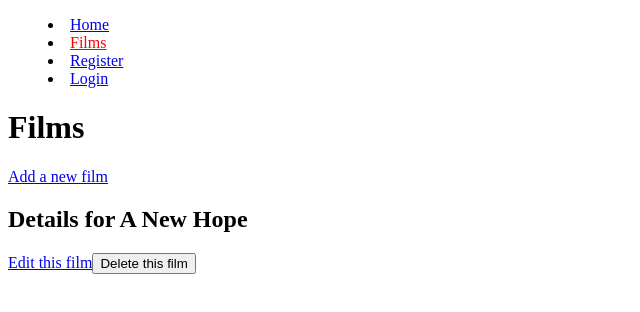
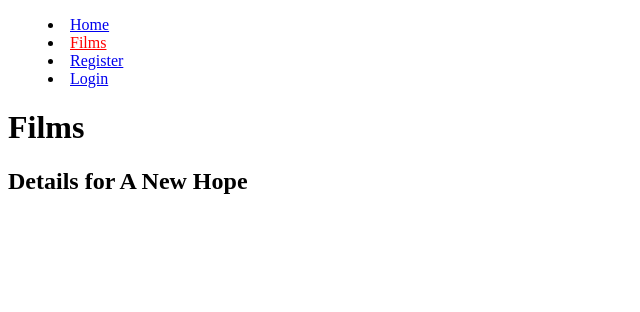
Before and after one commit to PaulNegoescu/siit-34, a React (Vite) app: page /films/1 in a window 1280 px wide. Shown: the top 312 px of the page, without its empty margins (0-640 px from the left). Built offline with nearby package versions, Linux system fonts and the light colour scheme; data requests are answered from the project's data file.

Commit message:
Removed actions from users who are not logged in

```diff
--- a/src/features/Films/FilmDetails.jsx
+++ b/src/features/Films/FilmDetails.jsx
@@ -37,8 +37,12 @@ export function FilmDetails() {
   return (
     <>
       <h2>Details for {film.title}</h2>
-      <Link to="edit">Edit this film</Link>
-      <button onClick={handleDelete}>Delete this film</button>
+      {token && (
+        <>
+          <Link to="edit">Edit this film</Link>
+          <button onClick={handleDelete}>Delete this film</button>
+        </>
+      )}
     </>
   );
 }
--- a/src/features/Films/index.jsx
+++ b/src/features/Films/index.jsx
@@ -1,5 +1,6 @@
 import { Outlet, Route, Routes } from 'react-router-dom';
 import { CustomNavLink } from '../../components';
+import { useAuthContext } from '../Auth';
 import { AuthRequiredRoute } from '../Auth/AuthRequiredRoute';
 import { AddFilmForm } from './AddFilmForm';
 import { FilmCard } from './FilmCard';
@@ -11,10 +12,11 @@ export { FilmCard, FilmDetails, FilmList, UpdateFilm };
 export { AddFilmForm } from './AddFilmForm';
 
 export function FilmsLayout() {
+  const { user } = useAuthContext();
   return (
     <>
       <h1>Films</h1>
-      <CustomNavLink to="add">Add a new film</CustomNavLink>
+      {user && <CustomNavLink to="add">Add a new film</CustomNavLink>}
       {/* These are the child routes */}
       <Routes>
         <Route path="/" element={<FilmList />} />
```
